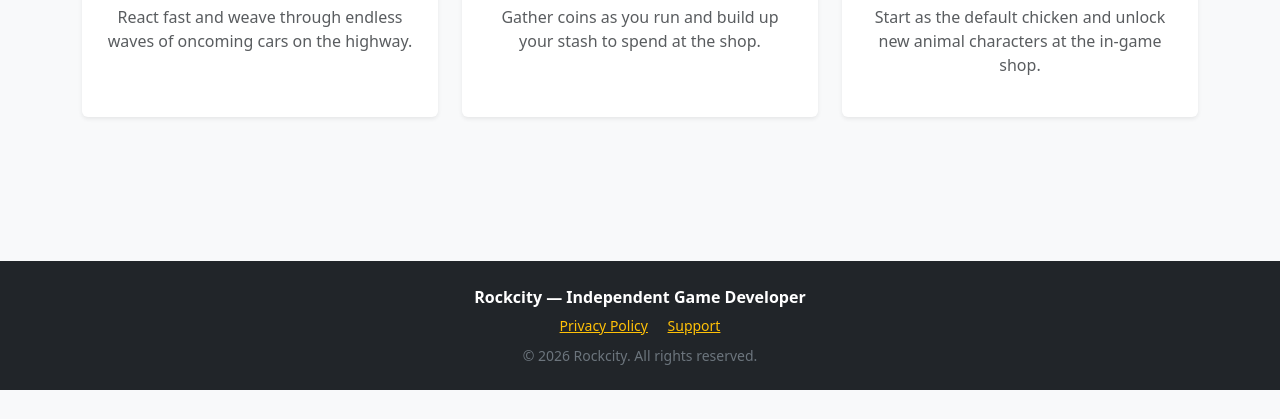
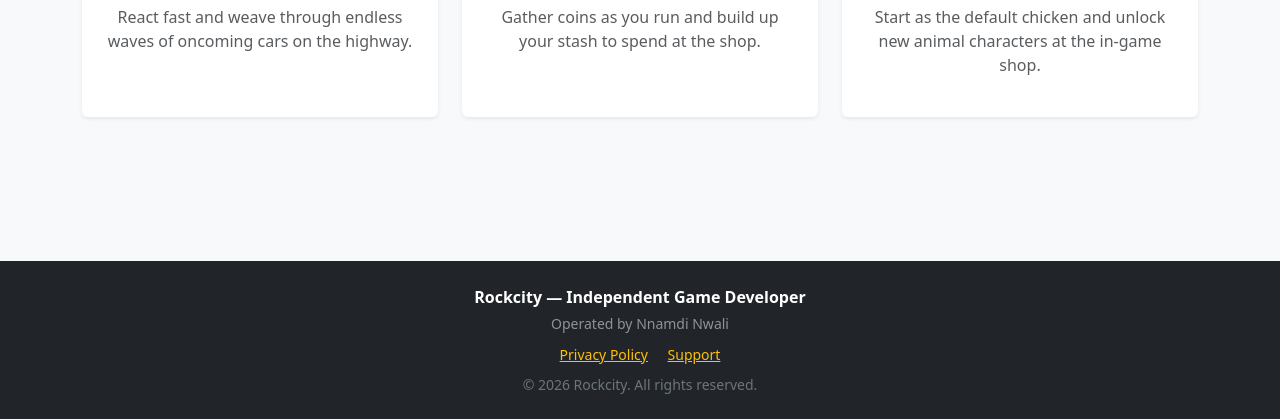
Before and after one commit to nnamdinwali/nnamdinwali.github.io, a plain HTML site: page index.html in a window 1280 px wide. Shown: the part 562-981 px from the top of the page. Before the commit the page ends 952 px from the top, so only its background shows below. Drawn offline with nearby package versions, Linux system fonts and the light colour scheme.

Commit message:
Add "Operated by Nnamdi Nwali" to footer for store reviewer verification

```diff
--- a/index.html
+++ b/index.html
@@ -58,6 +58,7 @@
   <footer class="bg-dark text-white py-4 mt-5">
     <div class="container text-center">
       <p class="mb-1 fw-semibold">Rockcity &mdash; Independent Game Developer</p>
+      <p class="mb-2 text-white-50 small">Operated by Nnamdi Nwali</p>
       <small>
         <a href="https://nnamdinwali.github.io/ultimate-road-runner-privacy/" class="text-warning me-3">Privacy Policy</a>
         <a href="support.html" class="text-warning">Support</a>
```
